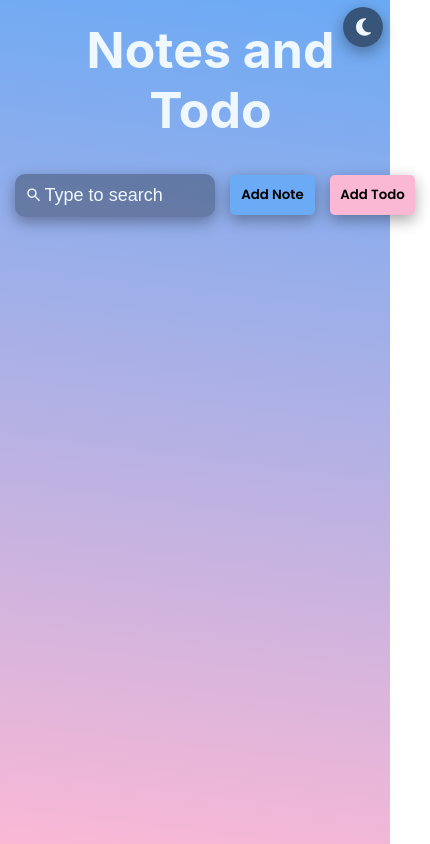
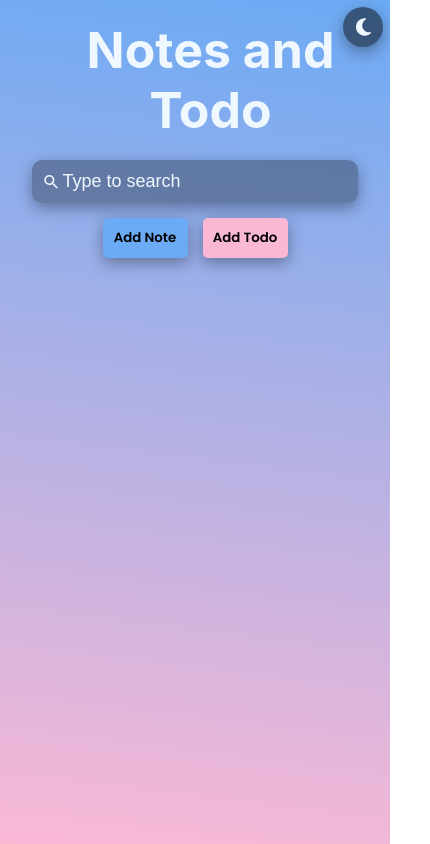
Before and after one commit to marijahavaic/notes-todo-app, a React (Create React App) app: page / in a window 390 px wide. Shown: the whole page, 430 px wide, since content can reach past the window. Built offline with nearby package versions, Linux system fonts and the light colour scheme.

Commit message:
Fix header responsiveness for mobile

```diff
--- a/src/App.css
+++ b/src/App.css
@@ -93,12 +93,12 @@ button:hover {
     justify-content: space-between;
 }
 
-.HeaderBodyMobile {
+/* .HeaderBodyMobile {
     display: flex;
     justify-content: center;
     align-items: center;
     flex-direction: column;
-}
+} */
 
 .Header .Search {
     margin: auto;
@@ -185,3 +185,11 @@ button:hover {
 .ButtonNote {
     background-color: rgba(107, 170, 244, 1);
 }
+
+@media (max-width: 720px) {
+    .HeaderBody {
+        justify-content: center;
+        align-items: center;
+        flex-direction: column;
+    }
+}
--- a/src/Components/Header.js
+++ b/src/Components/Header.js
@@ -13,7 +13,6 @@ const Header = ({
     handleSearchNote,
     handleToggleDarkMode,
     isDark,
-    isMobile,
 }) => {
     const lightButton = () => {
         return <FontAwesomeIcon icon={faSun} className="DarkModeIcon" />;
@@ -36,7 +35,7 @@ const Header = ({
                     {isDark ? lightButton() : darkButton()}
                 </button>
             </div>
-            <div className={isMobile ? "HeaderBodyMobile" : "HeaderBody"}>
+            <div className="HeaderBody">
                 <Search handleSearchNote={handleSearchNote} />
                 <div className="Buttons">
                     <button onClick={handleAddNote} className="ButtonNote">
```
